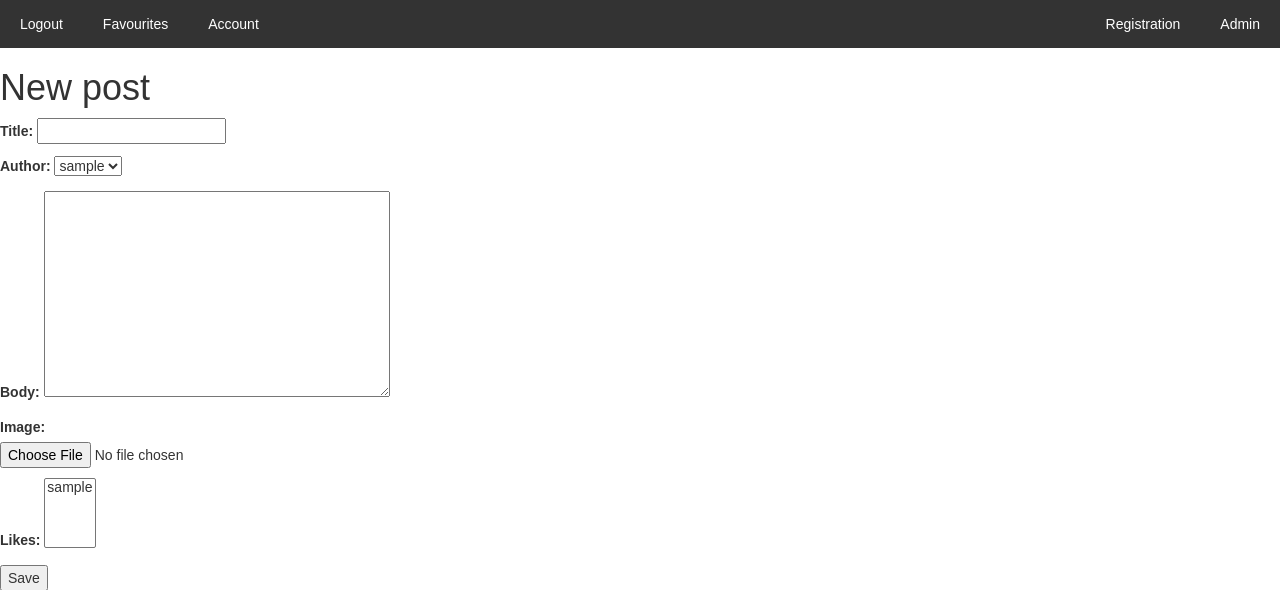
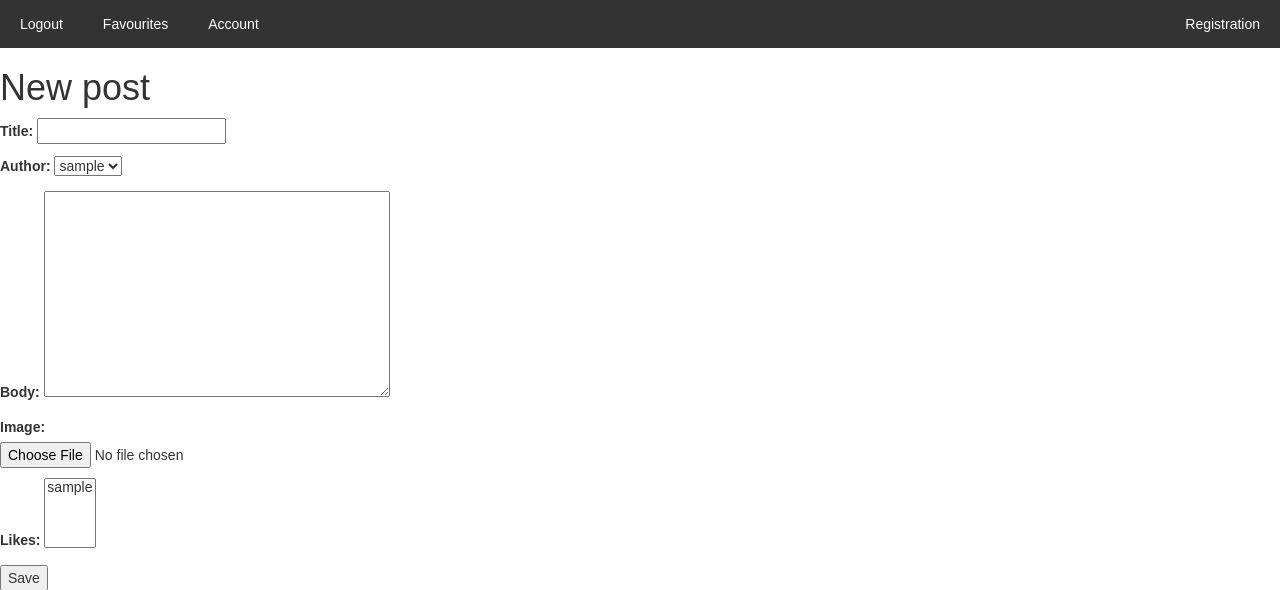
Before and after one commit to shaplykon/Coffee-House-Site-Django, a Django app: a page that uses templates/base.html in a window 1280 px wide. Shown: the part 264-854 px from the top of the page. Run offline with Django 3.2, Linux system fonts and the light colour scheme; the visitor is signed in with stand-in values (Sample User, id 1); data comes from the database, SQL or seed files in the repository; some libraries are stand-ins or nearby versions.

Commit message:
Add files via upload

```diff
--- a/templates/base.html
+++ b/templates/base.html
@@ -21,9 +21,6 @@
 </div>
 
 <div class="navbarr" id="myNavbar">
-    {% if user.is_superuser %}
-        <a href="{% url 'accounts:admin' %}" class="right">Admin</a>
-    {% endif %}
     <a href="{% url 'register' %}" class="right">Registration</a>
     {% if user.is_authenticated %}
         <a href="{% url 'logout' %}?next={{ request.path }}">Logout</a>
```
